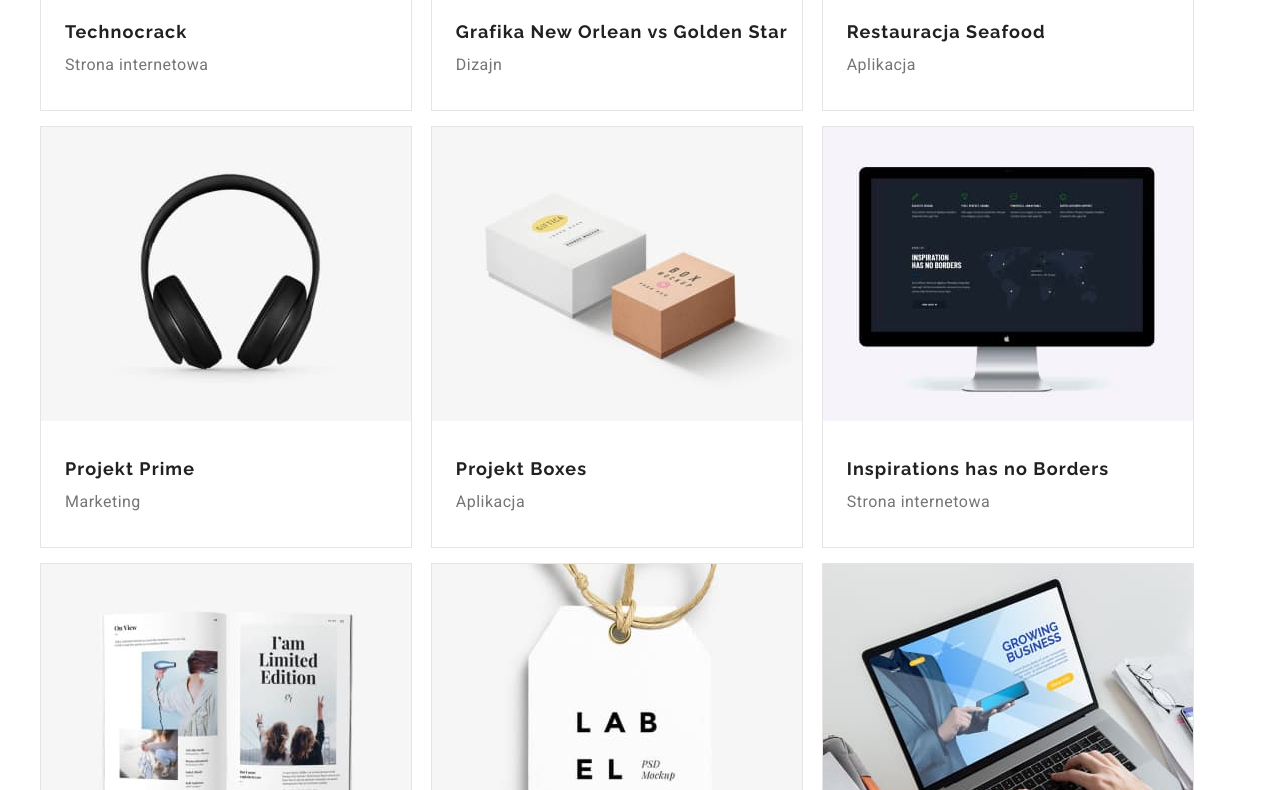
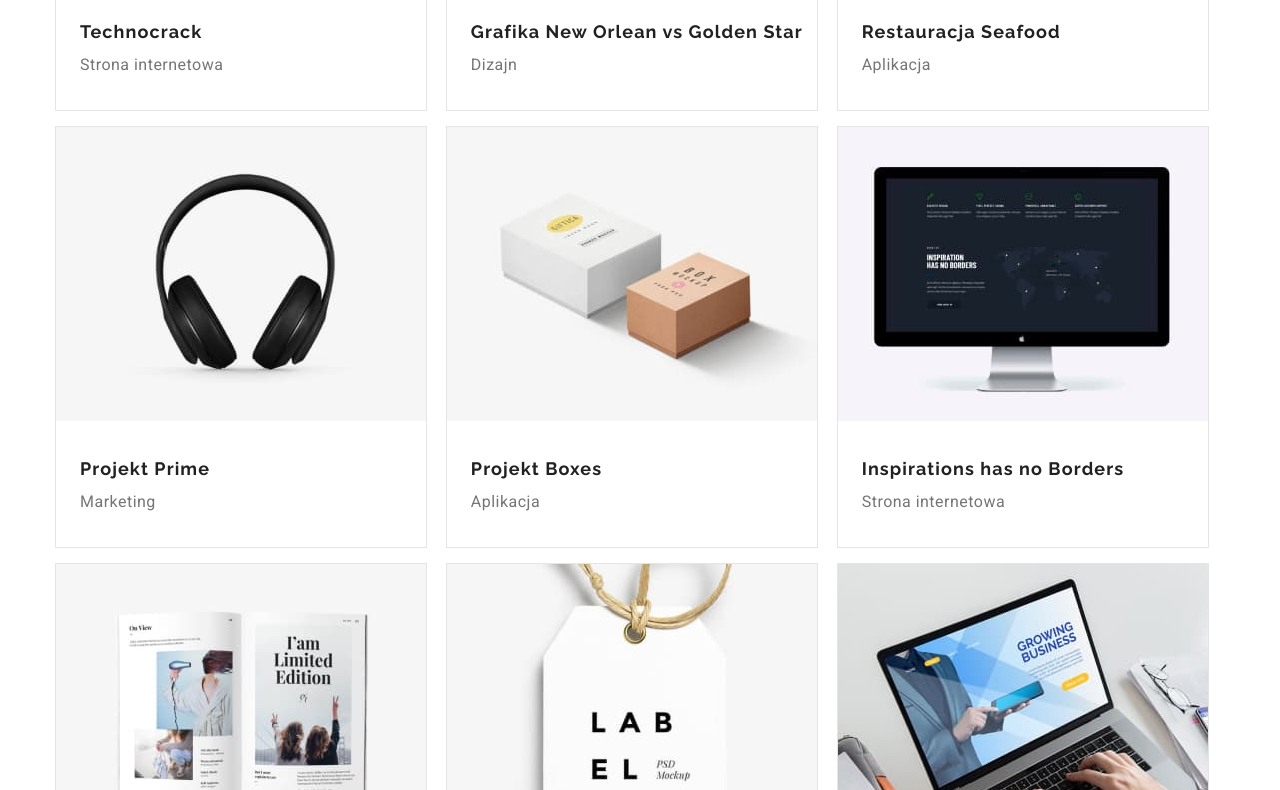
Before and after one commit to anilig/goit-markup-hw-03, a plain HTML site: page portfolio.html in a window 1280 px wide. Shown: the part 573-1363 px from the top of the page. Drawn offline with nearby package versions, Linux system fonts and the light colour scheme.

Commit message:
last chance

```diff
--- a/css/styles.css
+++ b/css/styles.css
@@ -72,10 +72,8 @@ li {
 }
 
 .containerli {
-	width: 1200px;
+	padding-bottom: 60px;
 	flex-wrap: wrap;
-	margin: 0 auto;
-	padding-bottom: 60px;
 }
 
 .navigation-list-item {
--- a/portfolio.html
+++ b/portfolio.html
@@ -52,7 +52,7 @@
 
         <!--  sekcja 2 -->
         <section>
-            <div class="containerli">
+            <div class="container containerli">
 
                 <ul>
                     <li class="figureli">
```
